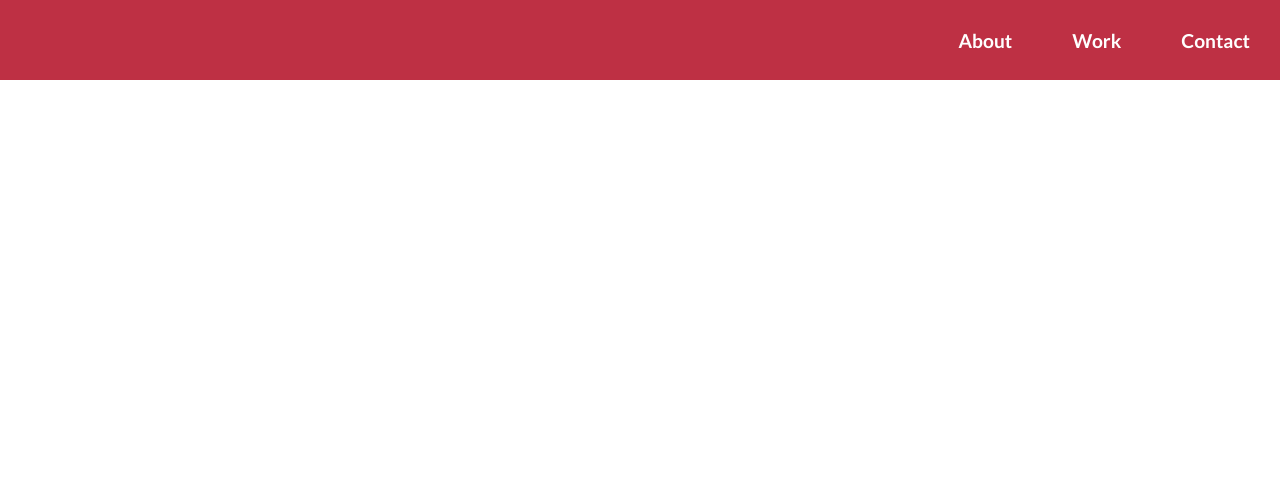
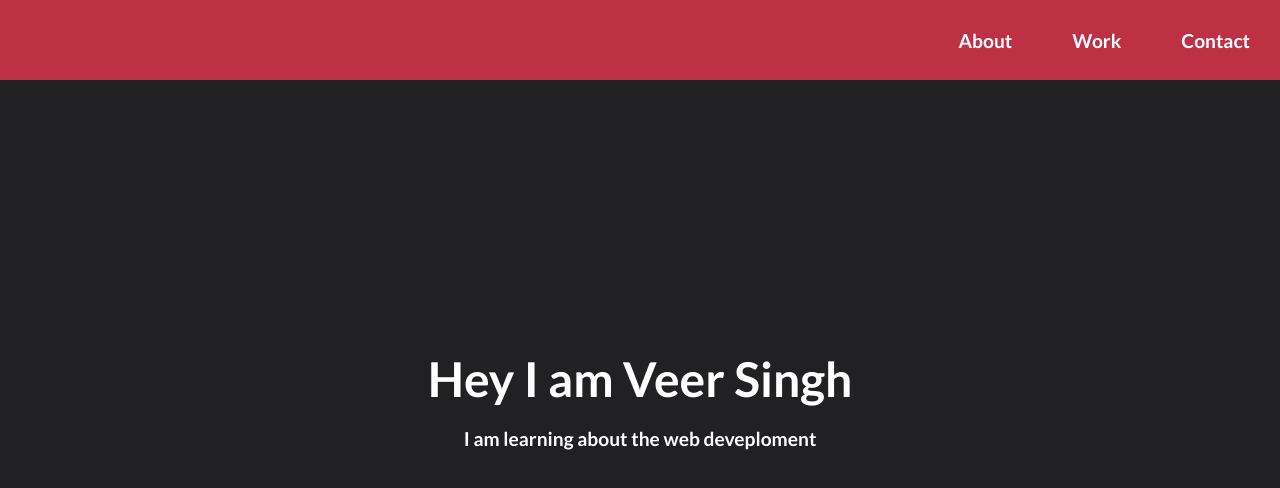
Before and after one commit to Veer16/FCC-personal-portfolio, a plain HTML site: page index.html in a window 1280 px wide. Drawn offline with Linux system fonts and the light colour scheme.

Commit message:
welcome section added

```diff
--- a/index.html
+++ b/index.html
@@ -11,11 +11,16 @@
 <body>
     <nav id="navbar">
         <ul>
-            <li> <a href="#about">About</a></li>
+            <li> <a href="#welcome-section">About</a></li>
             <li><a href="#work">Work</a></li>
             <li><a href="#contact">Contact</a></li>
         </ul>
     </nav>
+    <section id="welcome-section">
+        <h1>Hey I am Veer Singh</h1>
+        <p>I am learning about the web deveploment
+        </p>
+    </section>
 </body>
 
 </html>
--- a/style.css
+++ b/style.css
@@ -51,3 +51,24 @@ body {
     }
 
 }
+
+#welcome-section {
+    background-color: #212023;
+    height: 100vh;
+    width: 100%;
+    display: flex;
+    justify-content: center;
+    align-items: center;
+    flex-direction: column;
+}
+
+#welcome-section h1 {
+    color: #fff;
+    font-size: 2.5em;
+    font-style: bold;
+}
+
+#welcome-section p {
+    margin-top: 20px;
+    font-weight: 100;
+}
```
